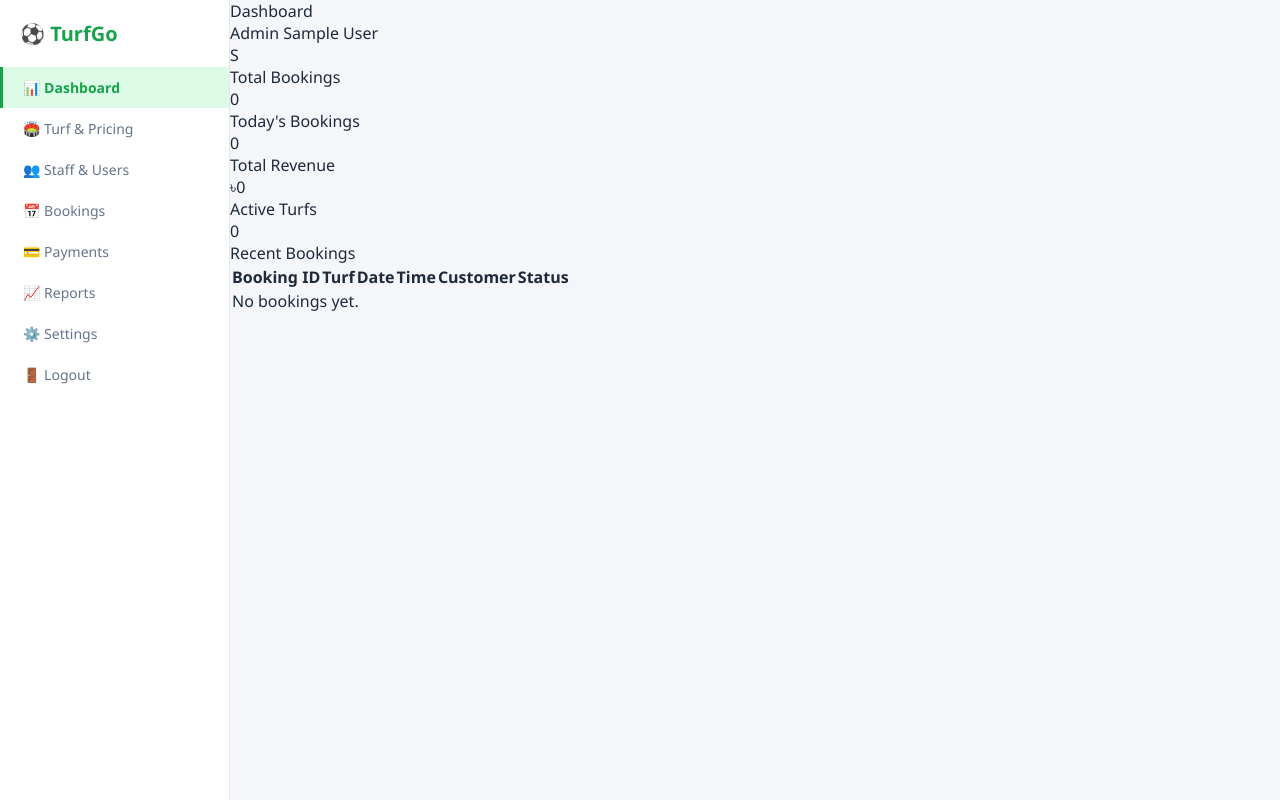
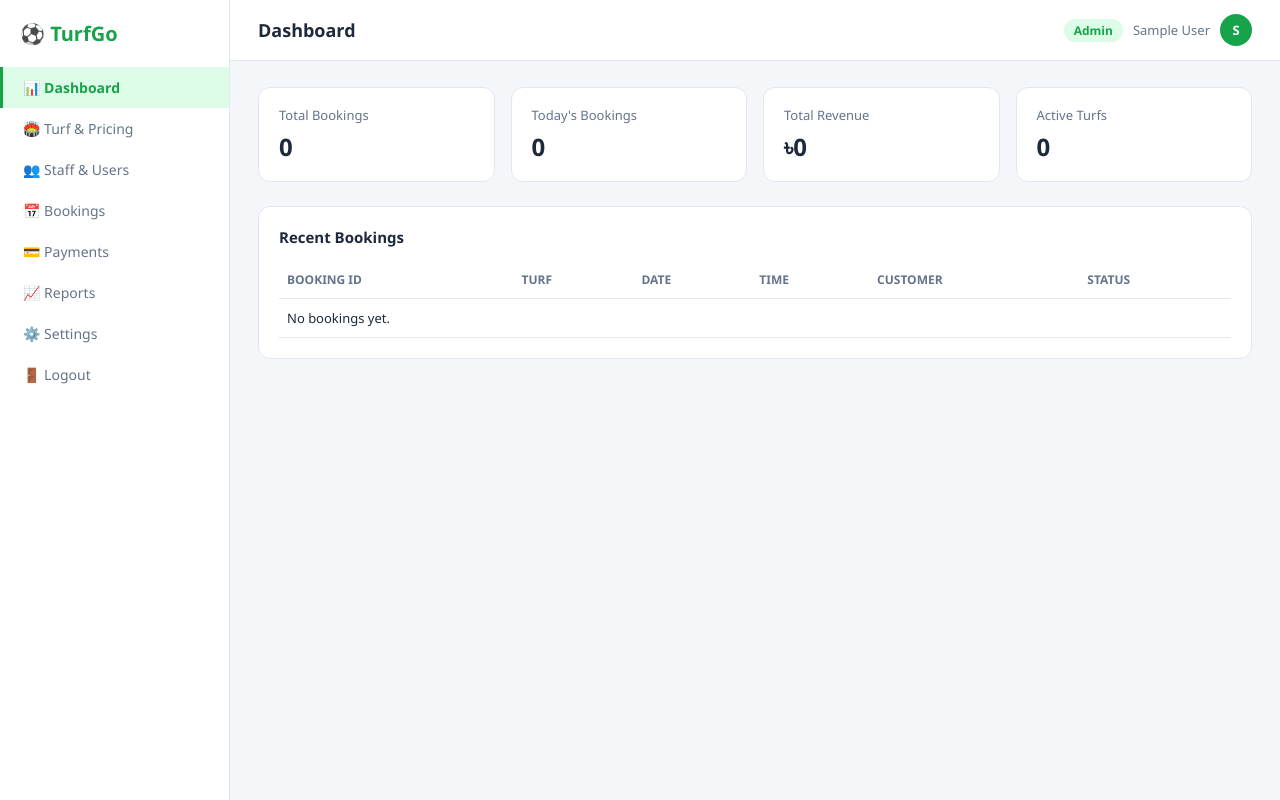
Before and after one commit to Afraz-22/TurfGo, a PHP site: page /admin/dashboard.php in a window 1280 px wide. Run offline with PHP 8.4, Linux system fonts and the light colour scheme; the visitor is signed in with stand-in values (Sample User, id 1); data that the repository does not hold is empty.

Commit message:
Modernize css

```diff
--- a/css/style.css
+++ b/css/style.css
@@ -205,3 +205,156 @@ a {
   border-left: 3px solid var(--primary);
   font-weight: 700;
 }
+.main {
+  flex: 1;
+  min-width: 0;
+}
+
+.topbar {
+  background: var(--white);
+  border-bottom: 1px solid var(--border);
+  padding: 14px 28px;
+  display: flex;
+  align-items: center;
+  justify-content: space-between;
+}
+
+.topbar-title {
+  font-size: 18px;
+  font-weight: 700;
+}
+
+.topbar-user {
+  display: flex;
+  align-items: center;
+  gap: 10px;
+  font-size: 13px;
+  color: var(--text-muted);
+}
+
+.avatar {
+  width: 32px;
+  height: 32px;
+  border-radius: 50%;
+  background: var(--primary);
+  color: var(--white);
+  display: flex;
+  align-items: center;
+  justify-content: center;
+  font-weight: 700;
+  font-size: 13px;
+}
+
+.role-badge {
+  background: var(--primary-light);
+  color: var(--primary);
+  padding: 3px 10px;
+  border-radius: 20px;
+  font-size: 12px;
+  font-weight: 700;
+}
+
+.content {
+  padding: 26px 28px;
+}
+
+.page-header {
+  display: flex;
+  align-items: center;
+  justify-content: space-between;
+  margin-bottom: 20px;
+}
+
+.page-header h1 {
+  font-size: 20px;
+}
+
+/* ---------- Cards ---------- */
+.stats-grid {
+  display: grid;
+  grid-template-columns: repeat(auto-fit, minmax(180px, 1fr));
+  gap: 16px;
+  margin-bottom: 24px;
+}
+
+.stat-card {
+  background: var(--white);
+  border: 1px solid var(--border);
+  border-radius: 12px;
+  padding: 18px 20px;
+}
+
+.stat-card .label {
+  font-size: 13px;
+  color: var(--text-muted);
+  margin-bottom: 6px;
+}
+
+.stat-card .value {
+  font-size: 24px;
+  font-weight: 700;
+}
+
+.card {
+  background: var(--white);
+  border: 1px solid var(--border);
+  border-radius: 12px;
+  padding: 20px;
+  margin-bottom: 20px;
+}
+
+.card-title {
+  font-size: 15px;
+  font-weight: 700;
+  margin-bottom: 14px;
+}
+
+/* ---------- Tables ---------- */
+table {
+  width: 100%;
+  border-collapse: collapse;
+  font-size: 13px;
+}
+
+th, td {
+  text-align: left;
+  padding: 10px 8px;
+  border-bottom: 1px solid var(--border);
+}
+
+th {
+  color: var(--text-muted);
+  font-weight: 600;
+  font-size: 12px;
+  text-transform: uppercase;
+}
+
+.badge {
+  padding: 3px 10px;
+  border-radius: 20px;
+  font-size: 12px;
+  font-weight: 600;
+}
+
+.badge-confirmed, .badge-active, .badge-paid, .badge-available, .badge-completed {
+  background: #dcfce7;
+  color: #15803d;
+}
+
+.badge-pending {
+  background: #fef3c7;
+  color: #b45309;
+}
+
+.badge-cancelled, .badge-inactive, .badge-booked, .badge-unpaid {
+  background: #fee2e2;
+  color: #b91c1c;
+}
+
+.icon-btn {
+  border: none;
+  background: none;
+  cursor: pointer;
+  font-size: 14px;
+  margin-right: 6px;
+}
```
